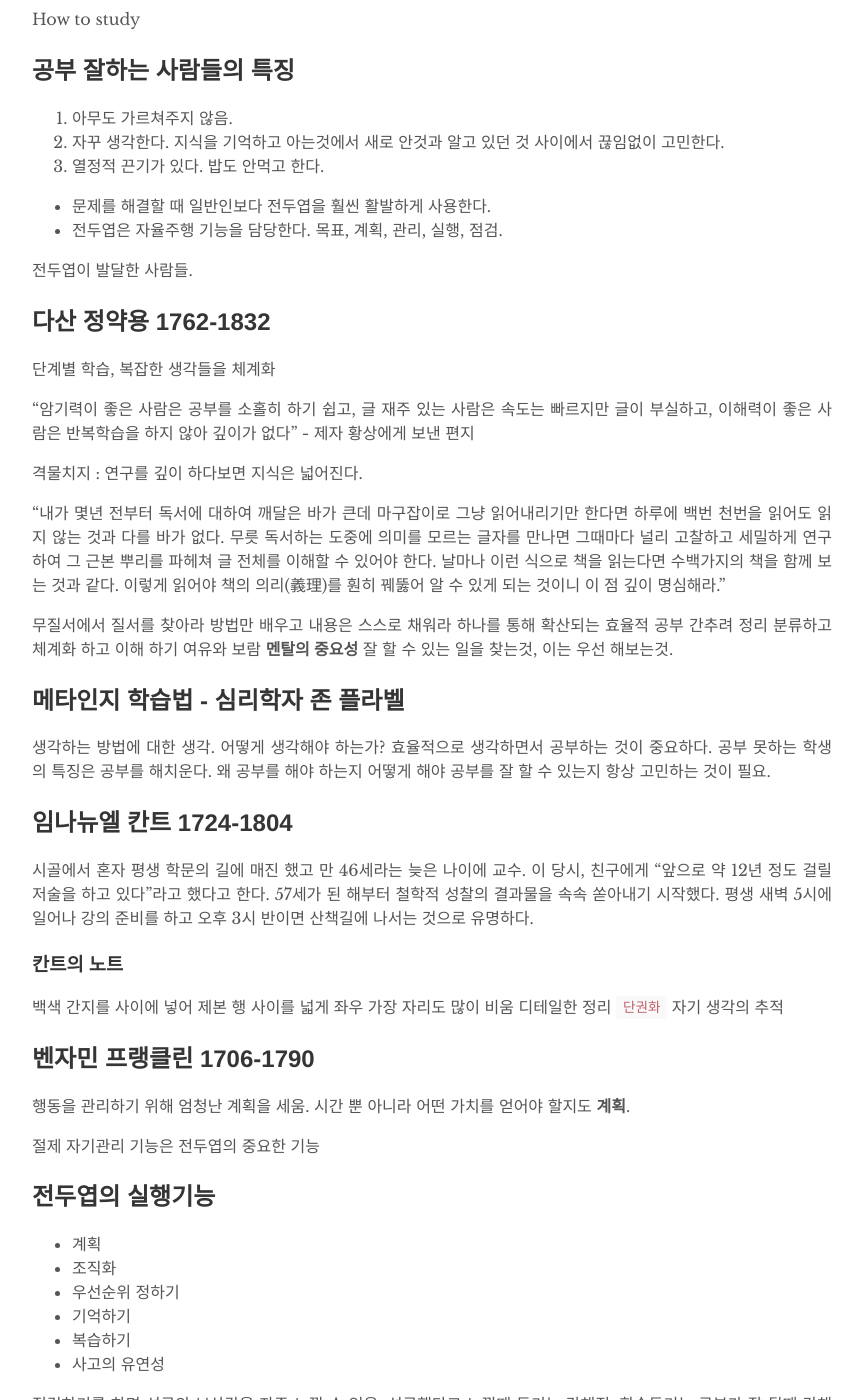
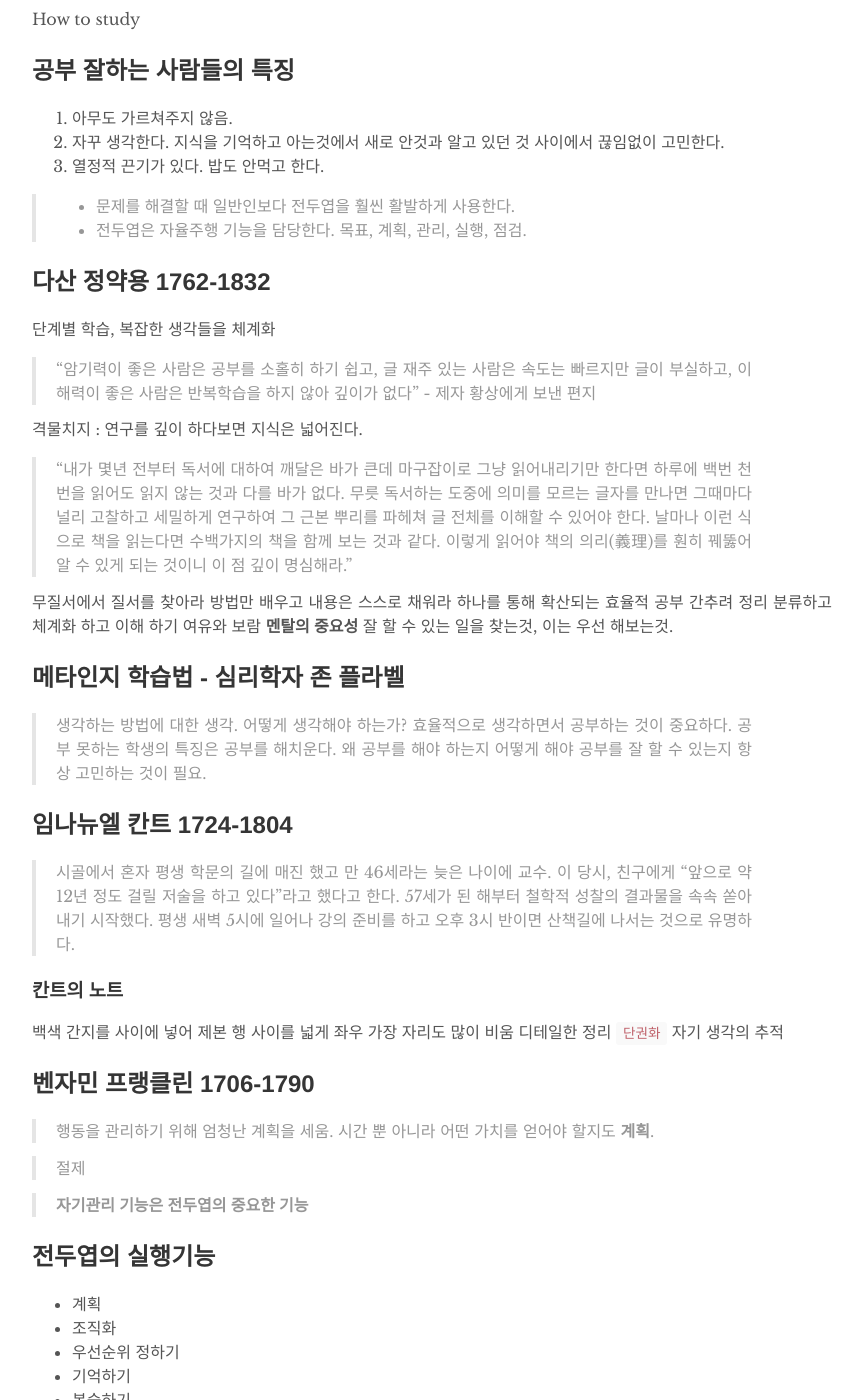
Before and after one commit to trilliwon/ABL, a Jekyll site: the page built from _posts/2017-11-23-howtostudy.md, in a window 1280 px wide and 1400 px high, scrolled down 310 px. Shown: the whole window, without its empty margins (208-1071 px from the left). Built offline with Jekyll 4.4.1, drawn with Linux system fonts in a browser that asks for light colours.

Commit message:
Thu Nov 23 15:20:09 KST 2017

```diff
--- a/_posts/2017-11-23-howtostudy.md
+++ b/_posts/2017-11-23-howtostudy.md
@@ -13,20 +13,18 @@ How to study
 2. 자꾸 생각한다. 지식을 기억하고 아는것에서 새로 안것과 알고 있던 것 사이에서 끊임없이 고민한다.
 3. 열정적 끈기가 있다. 밥도 안먹고 한다.
 
-- 문제를 해결할 때 일반인보다 전두엽을 훨씬 활발하게 사용한다.
-- 전두엽은 자율주행 기능을 담당한다. 목표, 계획, 관리, 실행, 점검.
-
-전두엽이 발달한 사람들.
+>+ 문제를 해결할 때 일반인보다 전두엽을 훨씬 활발하게 사용한다.
+>+ 전두엽은 자율주행 기능을 담당한다. 목표, 계획, 관리, 실행, 점검.
 
 ## 다산 정약용 1762-1832
 
 단계별 학습, 복잡한 생각들을 체계화
 
-"암기력이 좋은 사람은 공부를 소홀히 하기 쉽고, 글 재주 있는 사람은 속도는 빠르지만 글이 부실하고, 이해력이 좋은 사람은 반복학습을 하지 않아 깊이가 없다" - 제자 황상에게 보낸 편지
+> "암기력이 좋은 사람은 공부를 소홀히 하기 쉽고, 글 재주 있는 사람은 속도는 빠르지만 글이 부실하고, 이해력이 좋은 사람은 반복학습을 하지 않아 깊이가 없다" - 제자 황상에게 보낸 편지
 
 격물치지 : 연구를 깊이 하다보면 지식은 넓어진다.
 
-"내가 몇년 전부터 독서에 대하여 깨달은 바가 큰데 마구잡이로 그냥 읽어내리기만 한다면 하루에 백번 천번을 읽어도 읽지 않는 것과 다를 바가 없다. 무릇 독서하는 도중에 의미를 모르는 글자를 만나면 그때마다 널리 고찰하고 세밀하게 연구하여 그 근본 뿌리를 파헤쳐 글 전체를 이해할 수 있어야 한다. 날마나 이런 식으로 책을 읽는다면 수백가지의 책을 함께 보는 것과 같다. 이렇게 읽어야 책의 의리(義理)를 훤히 꿰뚫어 알 수 있게 되는 것이니 이 점 깊이 명심해라."
+> "내가 몇년 전부터 독서에 대하여 깨달은 바가 큰데 마구잡이로 그냥 읽어내리기만 한다면 하루에 백번 천번을 읽어도 읽지 않는 것과 다를 바가 없다. 무릇 독서하는 도중에 의미를 모르는 글자를 만나면 그때마다 널리 고찰하고 세밀하게 연구하여 그 근본 뿌리를 파헤쳐 글 전체를 이해할 수 있어야 한다. 날마나 이런 식으로 책을 읽는다면 수백가지의 책을 함께 보는 것과 같다. 이렇게 읽어야 책의 의리(義理)를 훤히 꿰뚫어 알 수 있게 되는 것이니 이 점 깊이 명심해라."
 
 무질서에서 질서를 찾아라
 방법만 배우고 내용은 스스로 채워라
@@ -39,14 +37,14 @@ How to study
 
 ## 메타인지 학습법 - 심리학자 존 플라벨
 
-생각하는 방법에 대한 생각. 어떻게 생각해야 하는가?
+> 생각하는 방법에 대한 생각. 어떻게 생각해야 하는가?
 효율적으로 생각하면서 공부하는 것이 중요하다.
 공부 못하는 학생의 특징은 공부를 해치운다.
 왜 공부를 해야 하는지 어떻게 해야 공부를 잘 할 수 있는지 항상 고민하는 것이 필요.
 
 ## 임나뉴엘 칸트 1724-1804
 
-시골에서 혼자 평생 학문의 길에 매진 했고 만 46세라는 늦은 나이에 교수.
+> 시골에서 혼자 평생 학문의 길에 매진 했고 만 46세라는 늦은 나이에 교수.
 이 당시, 친구에게 "앞으로 약 12년 정도 걸릴 저술을 하고 있다"라고 했다고 한다.
 57세가 된 해부터 철학적 성찰의 결과물을 속속 쏟아내기 시작했다.
 평생 새벽 5시에 일어나 강의 준비를 하고 오후 3시 반이면 산책길에 나서는 것으로 유명하다.
@@ -60,11 +58,12 @@ How to study
 
 ## 벤자민 프랭클린 1706-1790
 
-행동을 관리하기 위해 엄청난 계획을 세움.
+> 행동을 관리하기 위해 엄청난 계획을 세움.
 시간 뿐 아니라 어떤 가치를 얻어야 할지도 **계획**.
 
-절제
-자기관리 기능은 전두엽의 중요한 기능
+> 절제
+
+> **자기관리 기능은 전두엽의 중요한 기능**
 
 ## 전두엽의 실행기능
 - 계획
@@ -74,10 +73,10 @@ How to study
 - 복습하기
 - 사고의 유연성
 
-점검하기를 하면 성공의 보상감을 자주 느낄 수 있음. 성공했다고 느낄때 동기는 강해짐. 학습동기는 공부가 잘 될때 강해짐.
+> 점검하기를 하면 성공의 보상감을 자주 느낄 수 있음. 성공했다고 느낄때 동기는 강해짐. 학습동기는 공부가 잘 될때 강해짐.
 
 
-공부는 맞는 방법을 찾아야 한다.
+**공부는 맞는 방법을 찾아야 한다.**
 
 
 |  큰그림 청각형  |  큰그림 시각 |
```
